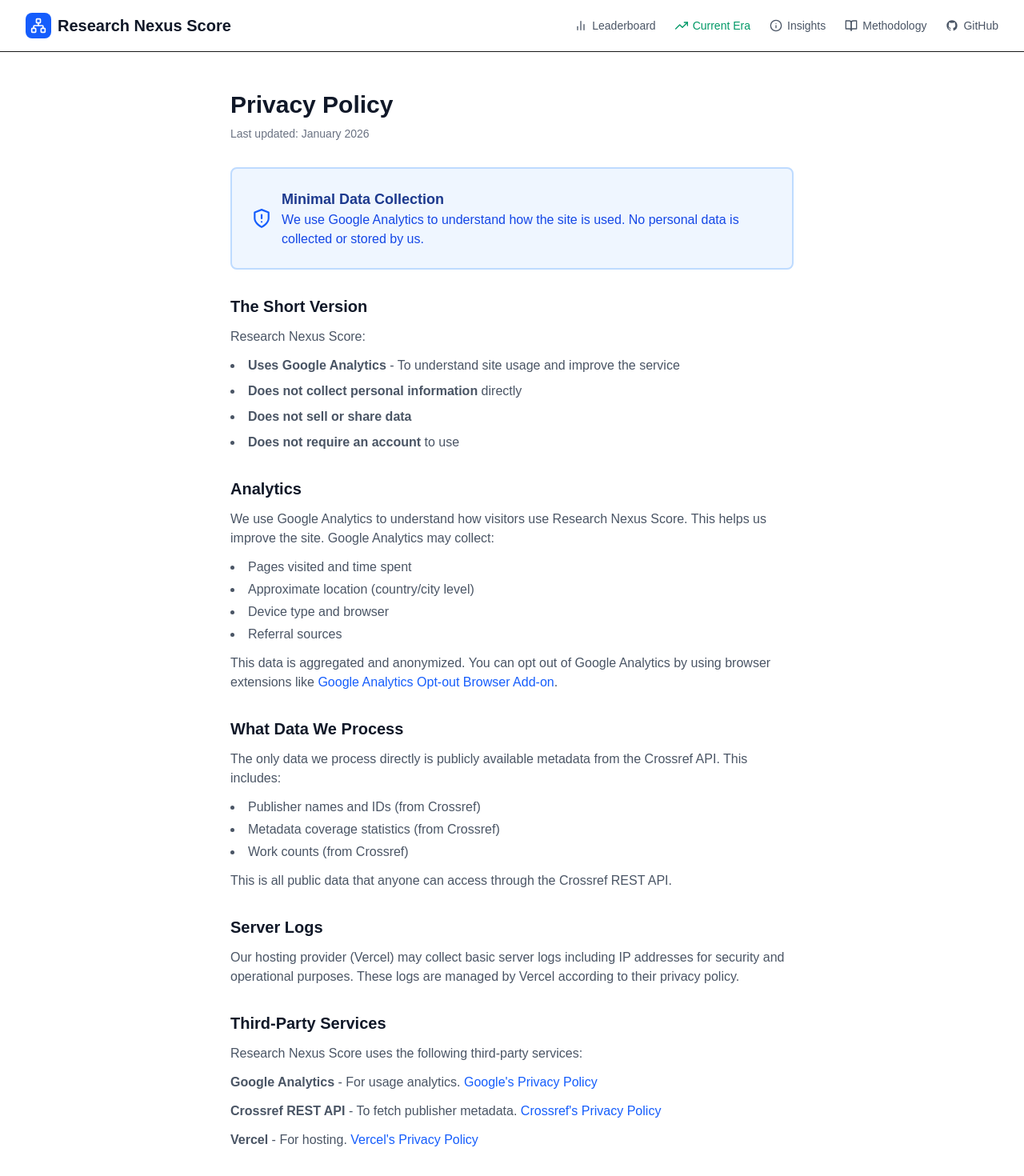
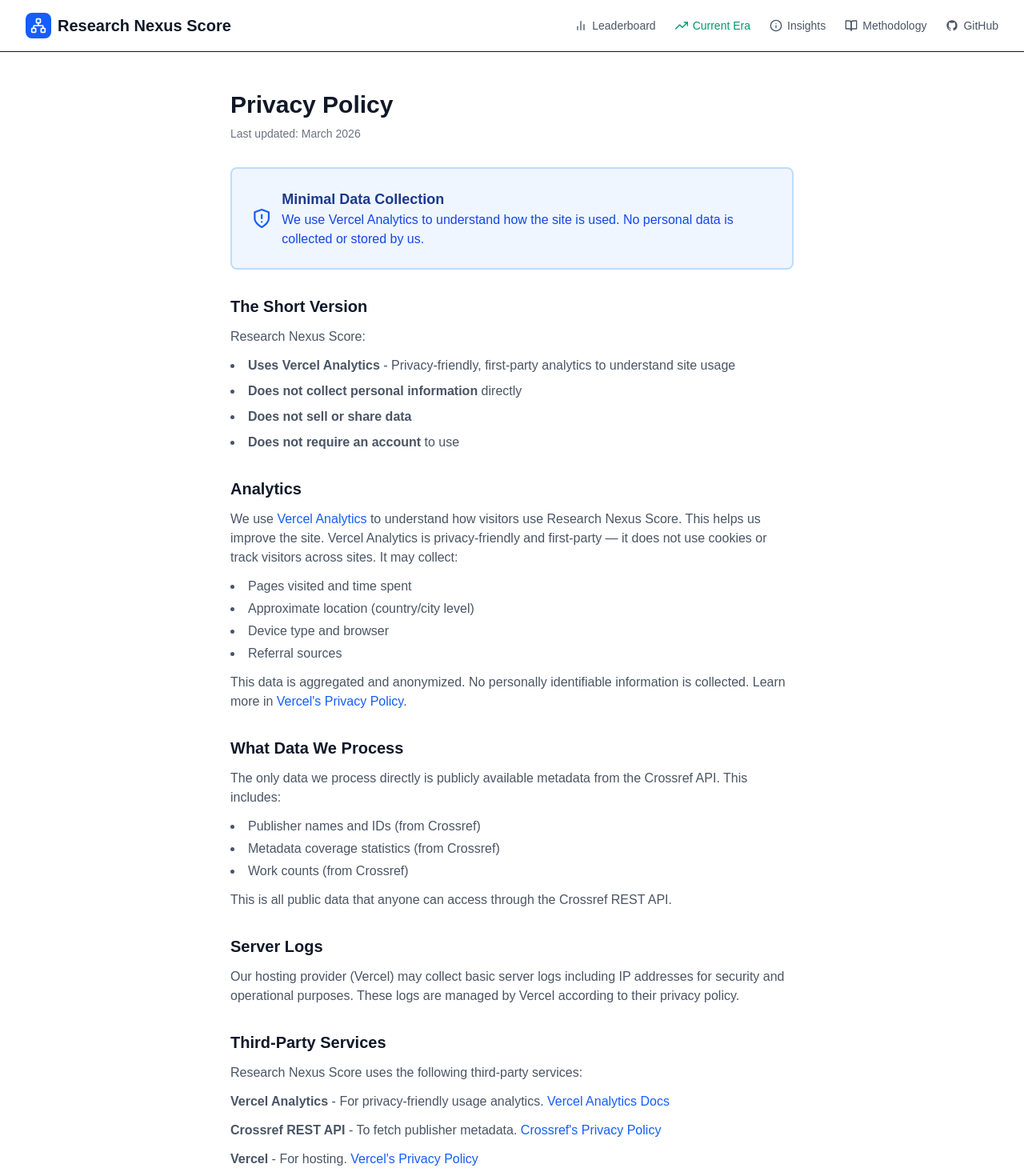
Before and after one commit to aadivar/nexus-score, a Next.js app in the folder apps/web/: page /privacy in a window 1280 px wide. Shown: the top 1470 px of the page at 80% size. Built offline with nearby package versions, Linux system fonts and the light colour scheme.

Commit message:
fix: replace Google Analytics with Vercel Analytics in privacy policy

```diff
--- a/apps/web/src/app/privacy/page.tsx
+++ b/apps/web/src/app/privacy/page.tsx
@@ -10,7 +10,7 @@
     <div className="min-h-screen py-12">
       <div className="mx-auto max-w-3xl px-4 sm:px-6 lg:px-8">
         <h1 className="text-3xl font-bold text-gray-900">Privacy Policy</h1>
-        <p className="mt-2 text-sm text-gray-500">Last updated: January 2026</p>
+        <p className="mt-2 text-sm text-gray-500">Last updated: March 2026</p>
 
         <div className="mt-8 rounded-lg border-2 border-blue-200 bg-blue-50 p-6">
           <div className="flex items-center gap-3">
@@ -21,7 +21,7 @@
             </svg>
             <div>
               <h2 className="text-lg font-semibold text-blue-900">Minimal Data Collection</h2>
-              <p className="text-blue-700">We use Google Analytics to understand how the site is used. No personal data is collected or stored by us.</p>
+              <p className="text-blue-700">We use Vercel Analytics to understand how the site is used. No personal data is collected or stored by us.</p>
             </div>
           </div>
         </div>
@@ -33,7 +33,7 @@
               Research Nexus Score:
             </p>
             <ul className="mt-3 list-inside list-disc space-y-2">
-              <li><strong>Uses Google Analytics</strong> - To understand site usage and improve the service</li>
+              <li><strong>Uses Vercel Analytics</strong> - Privacy-friendly, first-party analytics to understand site usage</li>
               <li><strong>Does not collect personal information</strong> directly</li>
               <li><strong>Does not sell or share data</strong></li>
               <li><strong>Does not require an account</strong> to use</li>
@@ -43,7 +43,16 @@
           <section>
             <h2 className="text-xl font-semibold text-gray-900">Analytics</h2>
             <p className="mt-3">
-              We use Google Analytics to understand how visitors use Research Nexus Score. This helps us improve the site. Google Analytics may collect:
+              We use{' '}
+              <a
+                href="https://vercel.com/docs/analytics"
+                target="_blank"
+                rel="noopener noreferrer"
+                className="text-blue-600 hover:underline"
+              >
+                Vercel Analytics
+              </a>
+              {' '}to understand how visitors use Research Nexus Score. This helps us improve the site. Vercel Analytics is privacy-friendly and first-party — it does not use cookies or track visitors across sites. It may collect:
             </p>
             <ul className="mt-3 list-inside list-disc space-y-1">
               <li>Pages visited and time spent</li>
@@ -52,14 +61,14 @@
               <li>Referral sources</li>
             </ul>
             <p className="mt-3">
-              This data is aggregated and anonymized. You can opt out of Google Analytics by using browser extensions like{' '}
+              This data is aggregated and anonymized. No personally identifiable information is collected. Learn more in{' '}
               <a
-                href="https://tools.google.com/dlpage/gaoptout"
+                href="https://vercel.com/legal/privacy-policy"
                 target="_blank"
                 rel="noopener noreferrer"
                 className="text-blue-600 hover:underline"
               >
-                Google Analytics Opt-out Browser Add-on
+                Vercel&apos;s Privacy Policy
               </a>
               .
             </p>
@@ -94,14 +103,14 @@
             </p>
             <ul className="mt-3 space-y-3">
               <li>
-                <strong>Google Analytics</strong> - For usage analytics.{' '}
+                <strong>Vercel Analytics</strong> - For privacy-friendly usage analytics.{' '}
                 <a
-                  href="https://policies.google.com/privacy"
+                  href="https://vercel.com/docs/analytics"
                   target="_blank"
                   rel="noopener noreferrer"
                   className="text-blue-600 hover:underline"
                 >
-                  Google&apos;s Privacy Policy
+                  Vercel Analytics Docs
                 </a>
               </li>
               <li>
```
